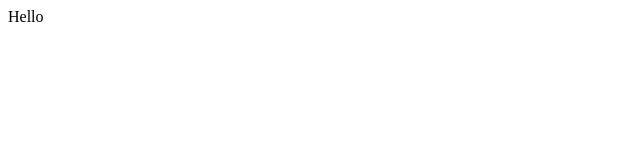
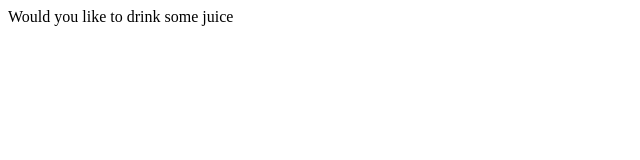
Before and after one commit to Alphonse-K/Demo-repo, a plain HTML site: page index.html in a window 1280 px wide. Shown: the whole page, without its empty margins (0-640 px from the left). Drawn offline with Linux system fonts and the light colour scheme.

Commit message:
Updated html

```diff
--- a/index.html
+++ b/index.html
@@ -1 +1 @@
-<div>Hello</div>
+<div>Would you like to drink some juice</div>
```
